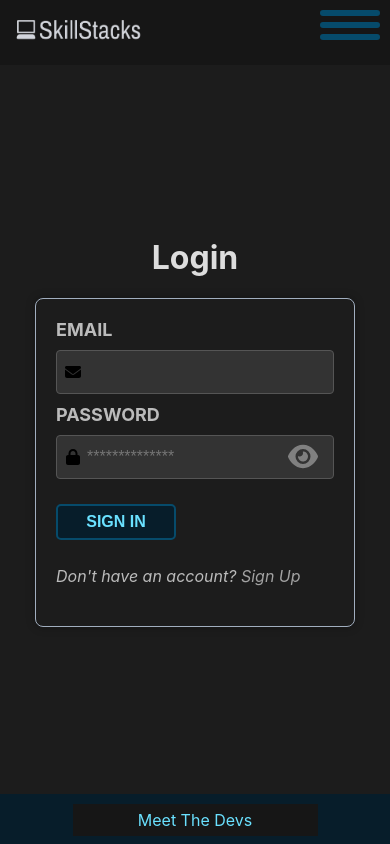
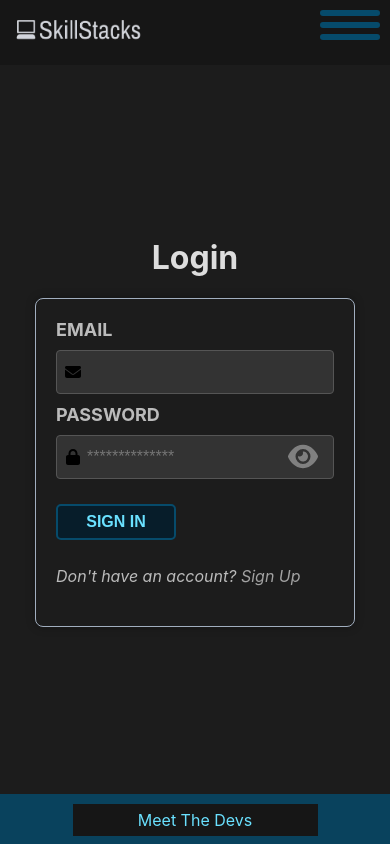
Before and after one commit to koral14/SkillStacks-f, a React (Create React App) app: page /login in a window 390 px wide. Built offline with nearby package versions, Linux system fonts and the light colour scheme; no server answers; a web font is replaced by a local one.

Commit message:
adjusted css

```diff
--- a/src/components/footer/Footer.css
+++ b/src/components/footer/Footer.css
@@ -74,8 +74,7 @@ a {
 @media (max-width: 600px) {
   .footer {
     max-height: 50px;
-    background: var(--secondary-button-background);
-
+    background: #064b6bd2;
   }
   .repo-link {
     display: none;
--- a/src/pages/home/Home.css
+++ b/src/pages/home/Home.css
@@ -1,8 +1,11 @@
+.content {
+  width: 100%;
+}
 .home-container {
   margin-top: 35px;
   padding-left: 50px;
   padding-right: 50px;
-  padding-bottom: 80px;
+  padding-bottom: 120px;
 }
 
 .decks-container {
@@ -52,4 +55,8 @@
   .decks-container {
     justify-content: center;
   }
+
+  .home-container {
+    padding-bottom: 80px;
+  }
 }
```
